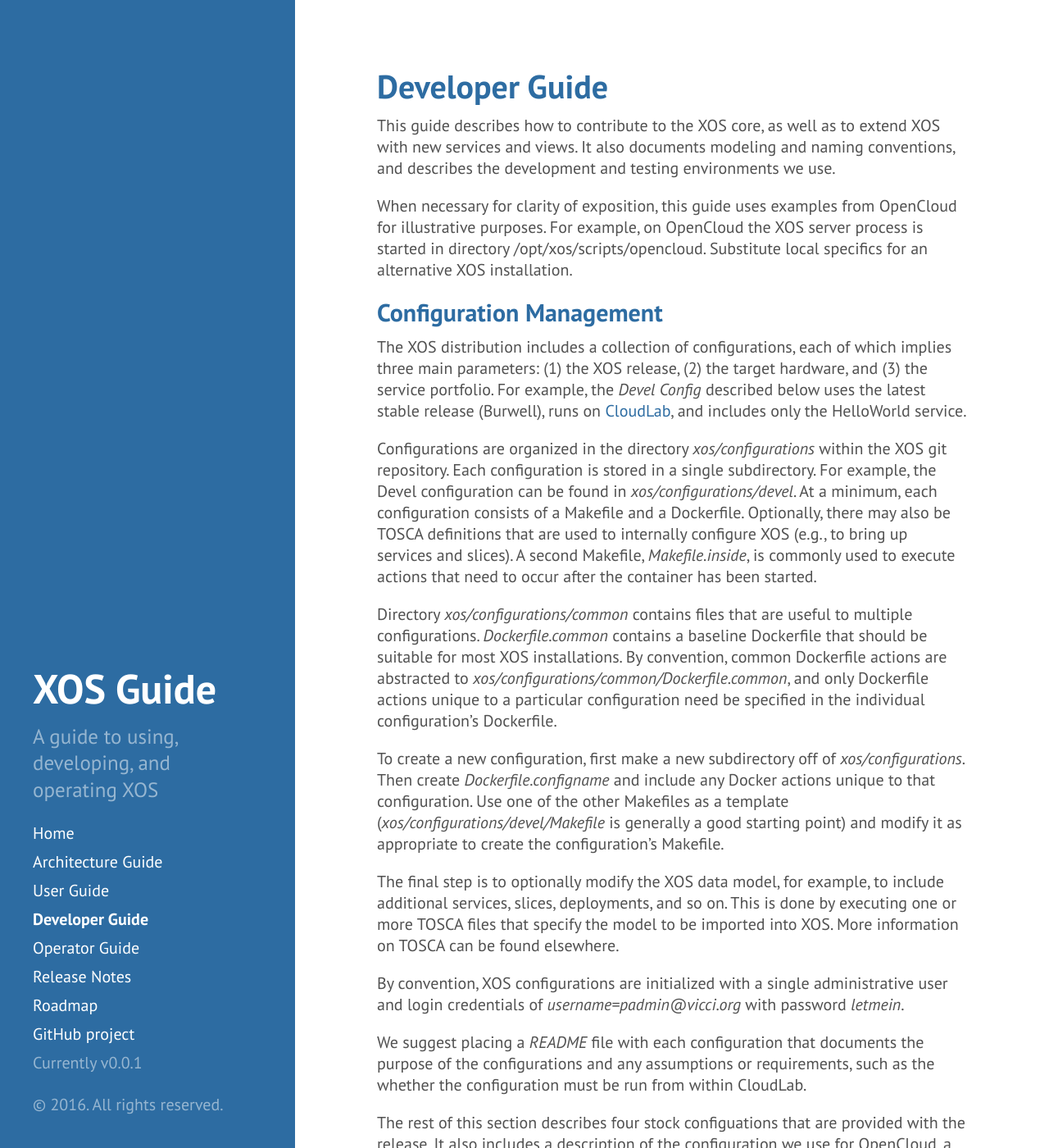
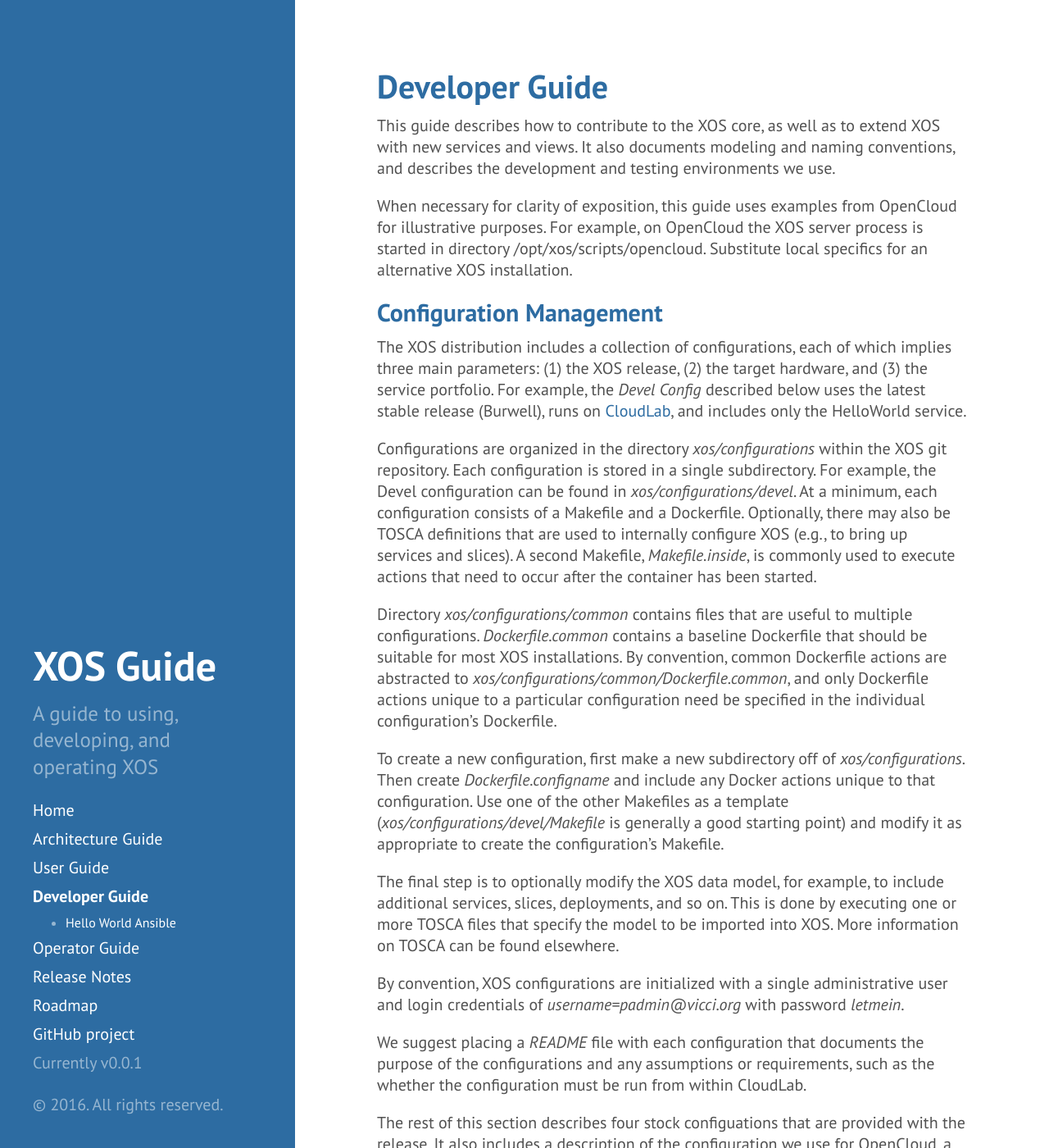
Before and after one commit to open-cloud/open-cloud.github.io.old, a Jekyll site: the page built from devguide.md, in a window 1280 px wide and 1400 px high. Shown: the whole window at 82% size. Built offline with Jekyll 4.4.1, drawn with Linux system fonts in a browser that asks for light colours; Markdown is read by kramdown in place of the engine named in the settings; some of the changed text lies outside the part shown.

Commit message:
Changed sidebar to have static links, as jekyll provides no way to easily create a hierarchical list in the sidebar.
Changed URL scheme to not use numeric prefixing as a way of establishing order, as it stopped making sense given a heirarchy.

````diff
--- a/_includes/sidebar.html
+++ b/_includes/sidebar.html
@@ -12,19 +12,15 @@
     <nav class="sidebar-nav">
       <a class="sidebar-nav-item{% if page.url == site.baseurl %} active{% endif %}" href="{{ site.baseurl }}">Home</a>
 
-      {% comment %}
-        The code below dynamically generates a sidebar nav of pages with
-        `layout: page` in the front-matter. See readme for usage.
-      {% endcomment %}
-
-      {% assign pages_list = site.pages %}
-      {% for node in pages_list %}
-        {% if node.title != null %}
-          {% if node.layout == "page" %}
-            <a class="sidebar-nav-item{% if page.url == node.url %} active{% endif %}" href="{{ node.url }}">{{ node.title }}</a>
-          {% endif %}
-        {% endif %}
-      {% endfor %}
+      <a class="sidebar-nav-item{% if page.url == '/archguide/' %} active{% endif %}" href="/archguide/">Architecture Guide</a>
+      <a class="sidebar-nav-item{% if page.url == '/userguide/' %} active{% endif %}" href="/userguide/">User Guide</a>
+      <a class="sidebar-nav-item{% if page.url == '/devguide/' %} active{% endif %}" href="/devguide/">Developer Guide</a>
+      <ul class="sidebar_children">
+        <li><a class="sidebar-nav-item{% if page.url == '/devguide/ansible/' %} active{% endif %}" href="/devguide/ansible/">Hello World Ansible</a></li>
+      </ul>
+      <a class="sidebar-nav-item{% if page.url == '/opsguide/ %} active{% endif %}" href="/opsguide/">Operator Guide</a>
+      <a class="sidebar-nav-item{% if page.url == '/releasenotes/' %} active{% endif %}" href="/releasenotes/">Release Notes</a>
+      <a class="sidebar-nav-item{% if page.url == '/roadmap/' %} active{% endif %}" href="/roadmap/">Roadmap</a>
 
       <a class="sidebar-nav-item" href="{{ site.github.repo }}">GitHub project</a>
       <span class="sidebar-nav-item">Currently v{{ site.version }}</span>
--- a/2_developer.md
+++ b/devguide.md
@@ -203,16 +203,16 @@
 necessarily readily apparent. Docker includes a 'log' feature that may
 be used to display the stdout and stderr of a background
 container. This feature is exercised by first looking up the
-container's ID (with "docker ps" if the container is still executing,
-or "docker ps -a" if the container has exited). Then use that ID to
-execute "docker logs ID".  Several of the configurations include a
+container's ID (with `docker ps` if the container is still executing,
+or `docker ps -a` if the container has exited). Then use that ID to
+execute `docker logs ID`.  Several of the configurations include a
 Makefile target "make showlogs" that automatically executes these
 steps.
 
 Additionally, it may be necessary for a developer to sometimes attach
 a shell to a running background container to interact with it. This
 may be done first looking up the container ID, and then executing
-"docker exec -t -i ID bash".
+`docker exec -t -i ID bash`.
 
 ###Building XOS Without the Configuration System
 
@@ -230,10 +230,10 @@
 
 To build and start the container type:
 
-```
+{% highlight bash %}
 $ docker build -t xos .
 $ docker run -t -i -p 8000:8000 xos
-```
+{% endhighlight %}
 
 XOS will start automatically and you will see its log output in the shell window.
 You can access the XOS login at *http://server:8000*, where *server*
@@ -273,16 +273,20 @@
 
 ####command line via curl
 
-     # use your XOS username and password for my_email and my_password
-     curl -H "Accept: application/json; indent=4" -u my_email:my_password http://portal.opencloud.us/xos/users/
+{% highlight sh %}
+# use your XOS username and password for my_email and my_password
+curl -H "Accept: application/json; indent=4" -u my_email:my_password http://portal.opencloud.us/xos/users/
+{% endhighlight %}
 
 ####python
 
-    import requests
-    admin_auth=("my_email", "my_password")   # use your XOS username and password
-    users = requests.get("http://portal.opencloud.us/xos/users", auth=admin_auth).json()
-    for user in users:
-         print user["email"]
+{% highlight python %}
+import requests
+admin_auth=("my_email", "my_password")   # use your XOS username and password
+users = requests.get("http://portal.opencloud.us/xos/users", auth=admin_auth).json()
+for user in users:
+  print user["email"]
+{% endhighlight %}
 
 ###XOSlib
 
@@ -326,15 +330,15 @@
 output on completion. To execute a TOSCA specification, use the
 following command:
 
-```
+{% highlight sh %}
 /opt/xos/tosca/run.py <email-address> <filename>
-```
+{% endhighlight %}
 
 For example,
 
-```
+{% highlight sh %}
 /opt/xos/tosca/run.py padmin@vicci.org /opt/xos/tosca/samples/new_site_deploy_slice.yaml
-```
+{% endhighlight %}
 
 For a reference guide to XOS-specific TOSCA extensions, see
 [http://guide.xosproject.org/tosca_reference.html](http://guide.xosproject.org/tosca_reference.html)
@@ -411,7 +415,7 @@
 so on. The view need only include HTML that contains what needs to be
 shown to the user. For example, file helloworld.html contains:
 
-```
+{% highlight html %}
 <!-- /opt/xos/templates/admin/dashboard/helloworld.html -->
 <div>Hello, {{ user.firstname }} {{ user.lastname }}.</div>
 <div>This is the hello world view. The value of foobar is {{ foobar }}.</div>
@@ -425,11 +429,11 @@
 <script src="{{ STATIC_URL }}/js/xoslib/xos-backbone.js"></script>
 
 <script src="{{ STATIC_URL }}/helloworld.js"></script>
-```
+{% endhighlight %}
 
 It illustrates four things:
 
-* A comment, "<!-- ... -->"
+* A comment, `<!-- ... -->`
 
 * Static text, such as "this is the hello world view"
 
@@ -441,10 +445,10 @@
 * An input box where the user can type some stuff and a submit button
   to go with it
 
-* Some \<script\> tags that load javascript for xoslib and its
+* Some `<script>` tags that load javascript for xoslib and its
   dependencies
 
-* A \<script\> tag that loads javascript for the helloworld view
+* A `<script>` tag that loads javascript for the helloworld view
   (helloworld.js).
 
 At this point, we are able to display the user view in the browser. To
@@ -474,7 +478,7 @@
 getDashboardContext(). This function returns the set of context
 variables that are usable by the views:
 
-```
+{% highlight python %}
 def getDashboardContext(user, context={}, tableFormat = False):
    context = {}
 
@@ -493,14 +497,14 @@
    context['unusedDashboards'] = unusedDashboards
 
    return context
-```
+{% endhighlight %}
 
 To add a new context variable, just insert a new statement near the
 bottom of this function, before the return statement:
 
-```
+{% highlight python %}
 context['foobar'] = "value_of_foobar"
-```
+{% endhighlight %}
 
 Now we have a new context variable called "foobar", and any user view
 template can display that variable by using the syntax "{{ foobar }}".
--- a/public/css/hyde.css
+++ b/public/css/hyde.css
@@ -102,6 +102,10 @@
 }
 .sidebar-nav-item.active {
   font-weight: bold;
+}
+.sidebar ul {
+  margin-bottom: 0;
+  font-size: 0.8em;
 }
 
 /* Sticky sidebar
````
Also changed, not shown: archguide.md (renamed from 0_overview.md, +2 -0 lines), opsguide.md (renamed from 3_operator.md), releasenotes.md (renamed from 4_notes.md), roadmap.md (renamed from 5_roadmap.md), userguide.md (renamed from 1_user.md).
